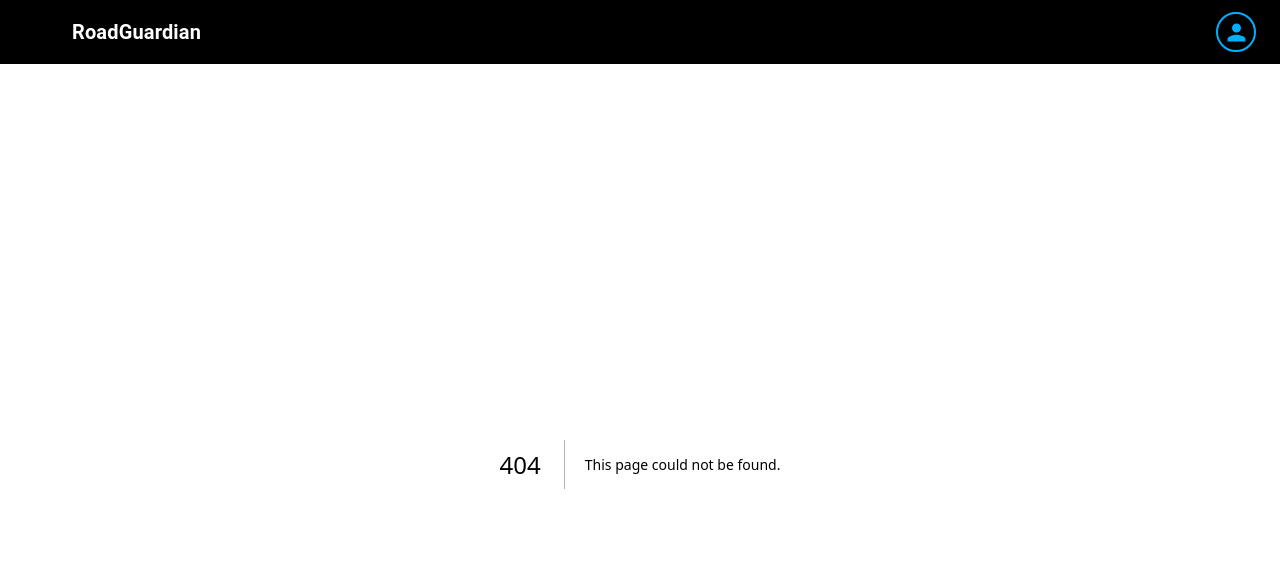
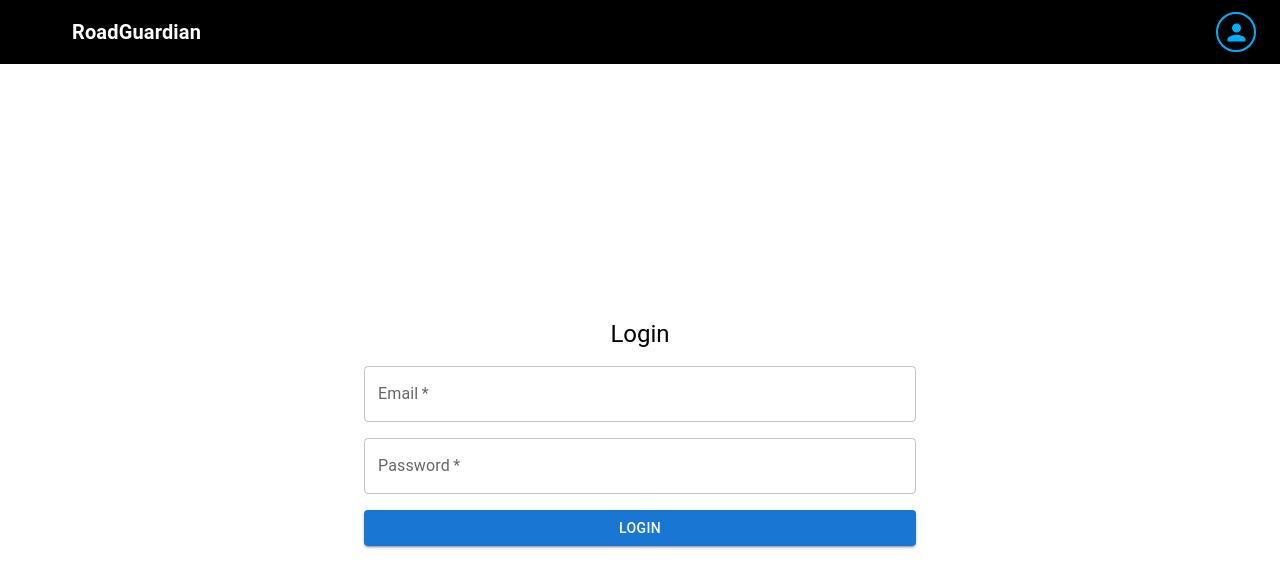
Before and after one commit to MatasZos/RoadGuardian, a Next.js app: page /login in a window 1280 px wide. Before the commit this address had no page. Shown: the top 588 px of the page. Built offline with nearby package versions, Linux system fonts and the light colour scheme; some icons are missing.

Commit message:
Create page.js

```diff
--- /dev/null
+++ b/src/app/login/page.js
@@ -0,0 +1,42 @@
+"use client";
+
+import Container from "@mui/material/Container";
+import Box from "@mui/material/Box";
+import Typography from "@mui/material/Typography";
+import TextField from "@mui/material/TextField";
+import Button from "@mui/material/Button";
+import Stack from "@mui/material/Stack";
+import { useRouter } from "next/navigation";
+
+export default function LoginPage() {
+  const router = useRouter();
+
+  function handleSubmit(e) {
+    e.preventDefault();
+
+    // PROTOTYPE LOGIN (mock)
+    localStorage.setItem("loggedIn", "true");
+    router.push("/");
+  }
+
+  return (
+    <Container maxWidth="sm">
+      <Box sx={{ minHeight: "calc(100vh - 64px)", display: "flex", alignItems: "center" }}>
+        <Box component="form" onSubmit={handleSubmit} sx={{ width: "100%" }}>
+          <Typography variant="h5" sx={{ mb: 2, textAlign: "center" }}>
+            Login
+          </Typography>
+
+          <Stack spacing={2}>
+            <TextField label="Email" required fullWidth />
+            <TextField label="Password" type="password" required fullWidth />
+
+            <Button type="submit" variant="contained" fullWidth>
+              Login
+            </Button>
+          </Stack>
+        </Box>
+      </Box>
+    </Container>
+  );
+}
```
